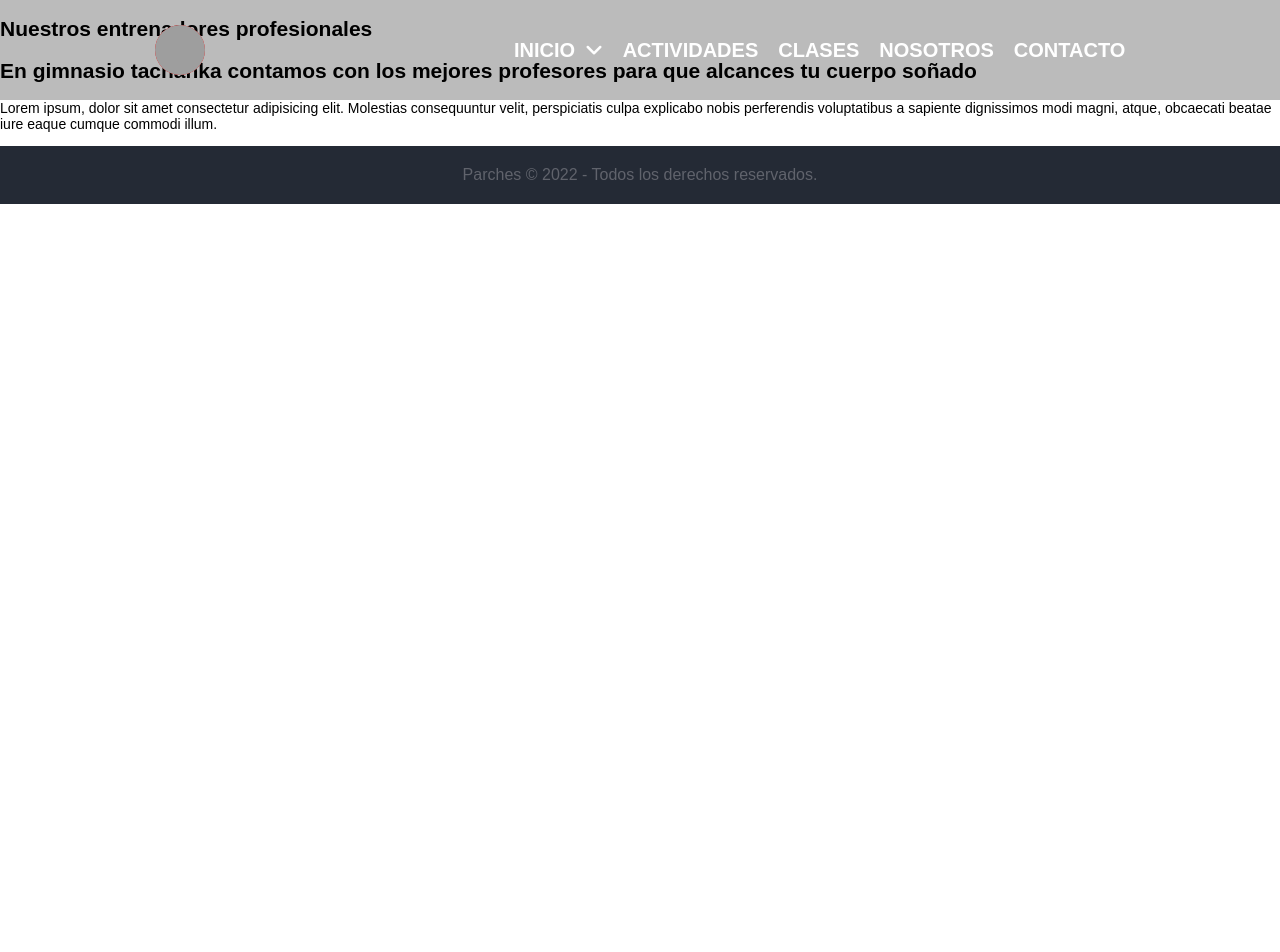
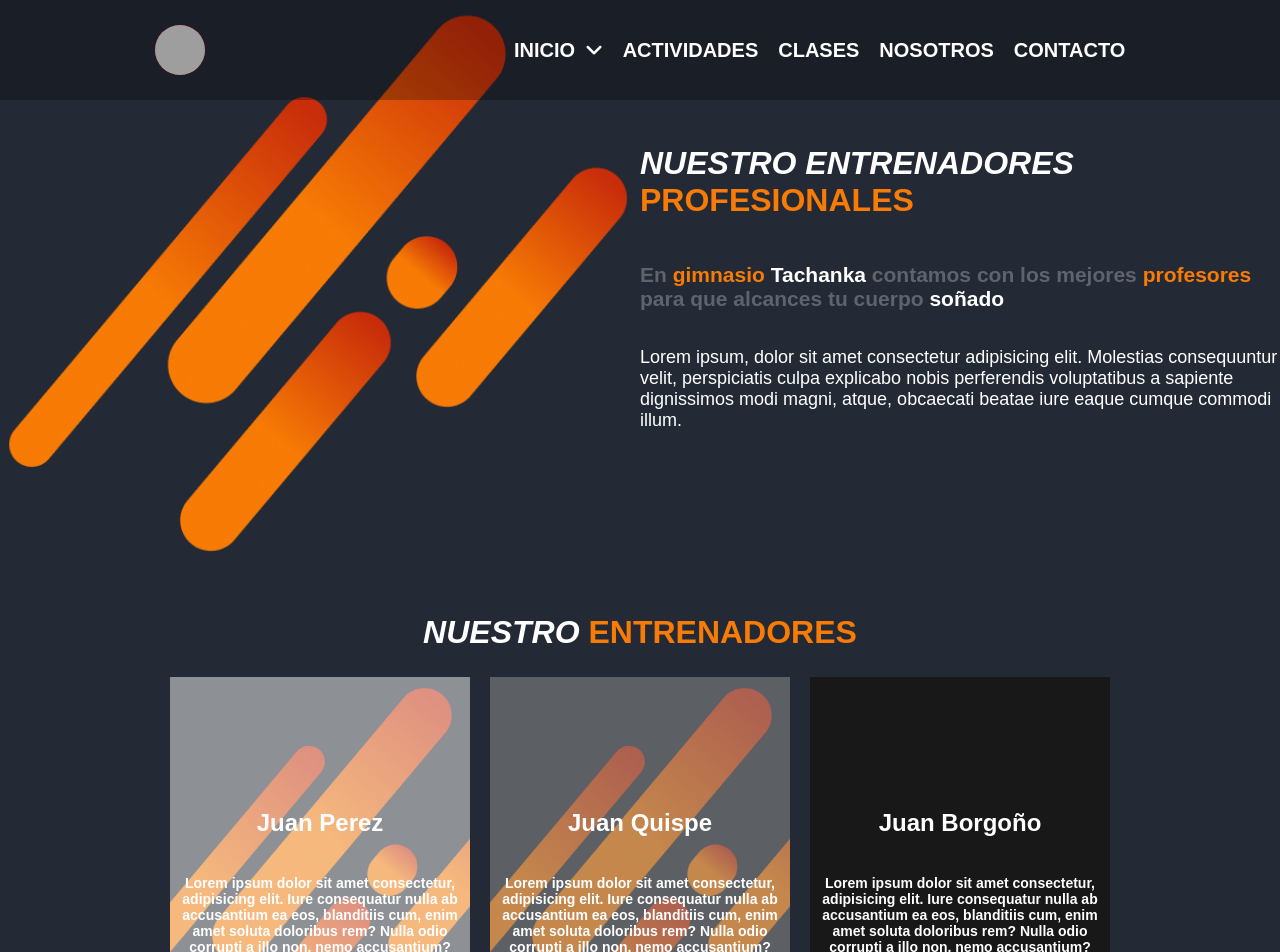
Before and after one commit to TeamMrWeb/Demo-5, a React (Vite) app: page /nosotros in a window 1280 px wide. Shown: the top 952 px of the page. Before the commit the page ends 817 px from the top, so only its background shows below. Built offline with nearby package versions, Linux system fonts and the light colour scheme; grey boxes are pictures that could not be loaded.

Commit message:
#16 Added coach cards

```diff
--- a/src/pages/About.jsx
+++ b/src/pages/About.jsx
@@ -1,20 +1,40 @@
+import mainFigure from "../assets/figure.png"
+import Card from "../components/Card"
 export default function About() {
   return (
     <section className="about-section">
         <div className="about-container">
             <div className="about-header">
-                <h1 className="about__title">
-                    Nuestros entrenadores profesionales
-                </h1>
-                <h2 className="about__subtitle">
-                    En gimnasio tachanka contamos con los mejores profesores para que alcances tu cuerpo soñado
-                </h2>
-                <p>
-                    Lorem ipsum, dolor sit amet consectetur adipisicing elit. Molestias consequuntur velit, perspiciatis culpa explicabo nobis perferendis voluptatibus a sapiente dignissimos modi magni, atque, obcaecati beatae iure eaque cumque commodi illum.
-                </p>
+                <div className="about-left">
+                    <img className="about__image" src={mainFigure} alt="mainFigure" />
+                </div>
+                <div className="about-right">
+                    <h1 className="about__title"> Nuestro entrenadores <span className="title-color">profesionales</span> </h1>
+                    <h2 className="about__subtitle"> En <span className="title-color">gimnasio</span> <span className="text-white">Tachanka</span> contamos con los mejores <span className="title-color">profesores</span> para que alcances tu cuerpo <span className="text-white">soñado</span> </h2>
+                    <p className="about__description"> Lorem ipsum, dolor sit amet consectetur adipisicing elit. Molestias consequuntur velit, perspiciatis culpa explicabo nobis perferendis voluptatibus a sapiente dignissimos modi magni, atque, obcaecati beatae iure eaque cumque commodi illum.</p>
+                </div>
             </div>
             <div className="about-content">
-                {/* Cards */}
+                <h1 className="about__title"> Nuestro <span className="title-color">entrenadores</span> </h1>
+                <div className="about-cards">
+                    <Card
+                        title={"Juan Perez"}
+                        backgroundImage={mainFigure}
+                        backgroundColor={"#f5f5f5"}
+                        paragraph="Lorem ipsum dolor sit amet consectetur, adipisicing elit. Iure consequatur nulla ab accusantium ea eos, blanditiis cum, enim amet soluta doloribus rem? Nulla odio corrupti a illo non, nemo accusantium?"
+                    />
+                    <Card
+                        title={"Juan Quispe"}
+                        backgroundImage={mainFigure}
+                        backgroundColor={"#939393"}
+                        paragraph="Lorem ipsum dolor sit amet consectetur, adipisicing elit. Iure consequatur nulla ab accusantium ea eos, blanditiis cum, enim amet soluta doloribus rem? Nulla odio corrupti a illo non, nemo accusantium?"
+                    />
+                    <Card
+                        title={"Juan Borgoño"}
+                        backgroundColor={"#181818"}
+                        paragraph="Lorem ipsum dolor sit amet consectetur, adipisicing elit. Iure consequatur nulla ab accusantium ea eos, blanditiis cum, enim amet soluta doloribus rem? Nulla odio corrupti a illo non, nemo accusantium?"
+                    />
+                </div>
             </div>
         </div>
     </section>
--- a/src/styles/index.css
+++ b/src/styles/index.css
@@ -107,6 +107,10 @@ html body .app {
 html body .app .title-color {
   color: #F77B05;
   font-style: normal;
+}
+
+html body .app .text-white {
+  color: #FFFFFF;
 }
 
 .welcome {
@@ -640,6 +644,139 @@ html body .app .title-color {
   height: 100%;
 }
 
+.about-section {
+  display: -webkit-box;
+  display: -ms-flexbox;
+  display: flex;
+  -webkit-box-align: center;
+      -ms-flex-align: center;
+          align-items: center;
+  -webkit-box-pack: center;
+      -ms-flex-pack: center;
+          justify-content: center;
+  height: -webkit-min-content;
+  height: -moz-min-content;
+  height: min-content;
+  width: 100%;
+  background-color: #242A35;
+}
+
+.about-section .about-container {
+  display: -webkit-box;
+  display: -ms-flexbox;
+  display: flex;
+  -webkit-box-orient: vertical;
+  -webkit-box-direction: normal;
+      -ms-flex-direction: column;
+          flex-direction: column;
+  -webkit-box-align: center;
+      -ms-flex-align: center;
+          align-items: center;
+  -webkit-box-pack: center;
+      -ms-flex-pack: center;
+          justify-content: center;
+  max-width: 1300px;
+  width: 100%;
+  height: 100%;
+}
+
+.about-section .about-container .about__title {
+  font-size: 32px;
+  font-weight: bold;
+  color: #FFFFFF;
+  text-transform: uppercase;
+  font-style: italic;
+}
+
+.about-section .about-container .about__subtitle {
+  color: #60636C;
+}
+
+.about-section .about-container .about__description {
+  color: #FFFFFF;
+  font-size: 18px;
+}
+
+.about-section .about-container .about-header {
+  display: -webkit-box;
+  display: -ms-flexbox;
+  display: flex;
+  -webkit-box-orient: horizontal;
+  -webkit-box-direction: normal;
+      -ms-flex-direction: row;
+          flex-direction: row;
+  -webkit-box-pack: center;
+      -ms-flex-pack: center;
+          justify-content: center;
+  -webkit-box-align: center;
+      -ms-flex-align: center;
+          align-items: center;
+  width: 100%;
+  height: 100%;
+}
+
+.about-section .about-container .about-header .about-left {
+  height: 100%;
+  width: 100%;
+}
+
+.about-section .about-container .about-header .about-left .about__image {
+  width: 100%;
+  height: 100%;
+}
+
+.about-section .about-container .about-header .about-right {
+  display: -webkit-box;
+  display: -ms-flexbox;
+  display: flex;
+  -webkit-box-orient: vertical;
+  -webkit-box-direction: normal;
+      -ms-flex-direction: column;
+          flex-direction: column;
+  -webkit-box-pack: center;
+      -ms-flex-pack: center;
+          justify-content: center;
+  -webkit-box-align: center;
+      -ms-flex-align: center;
+          align-items: center;
+  width: 100%;
+  height: 100%;
+}
+
+.about-section .about-container .about-content {
+  display: -webkit-box;
+  display: -ms-flexbox;
+  display: flex;
+  -webkit-box-orient: vertical;
+  -webkit-box-direction: normal;
+      -ms-flex-direction: column;
+          flex-direction: column;
+  -webkit-box-align: center;
+      -ms-flex-align: center;
+          align-items: center;
+  -webkit-box-pack: center;
+      -ms-flex-pack: center;
+          justify-content: center;
+  padding: 20px 0;
+  width: 100%;
+  height: 100%;
+}
+
+.about-section .about-container .about-content .about-cards {
+  display: -webkit-box;
+  display: -ms-flexbox;
+  display: flex;
+  -webkit-box-align: center;
+      -ms-flex-align: center;
+          align-items: center;
+  -webkit-box-pack: center;
+      -ms-flex-pack: center;
+          justify-content: center;
+  gap: 20px;
+  height: 100%;
+  width: 100%;
+}
+
 .gallery-section {
   display: -webkit-box;
   display: -ms-flexbox;
--- a/src/styles/index.scss
+++ b/src/styles/index.scss
@@ -23,6 +23,9 @@ html {
                 color: $primaryColor;
                 font-style: normal;
             }
+            .text-white {
+                color: $whiteColor;
+            }
         }
     }
 }
--- a/src/styles/pages/_about.scss
+++ b/src/styles/pages/_about.scss
@@ -0,0 +1,72 @@
+.about-section{
+    display: flex;
+    align-items: center;
+    justify-content: center;
+    height: min-content;
+    width: 100%;
+    background-color: $blackColor;
+    .about-container{
+        display: flex;
+        flex-direction: column;
+        align-items: center;
+        justify-content: center;
+        max-width: $maxPageWidth;
+        width: 100%;
+        height: 100%;
+        .about__title{
+            font-size: 32px;
+            font-weight: bold;
+            color: $whiteColor;
+            text-transform: uppercase;
+            font-style: italic;
+        }
+        .about__subtitle{
+            color: $textBlackColor;
+        }
+        .about__description{
+            color: $whiteColor;
+            font-size: 18px;
+        }
+        .about-header{
+            display: flex;
+            flex-direction: row;
+            justify-content: center;
+            align-items: center;
+            width: 100%;
+            height: 100%;
+            .about-left{
+                height: 100%;
+                width: 100%;
+                .about__image{
+                    width: 100%;
+                    height: 100%;
+                }
+            }
+            .about-right{
+                display: flex;
+                flex-direction: column;
+                justify-content: center;
+                align-items: center;
+                width: 100%;
+                height: 100%;
+            }
+        }
+        .about-content{
+            display: flex;
+            flex-direction: column;
+            align-items: center;
+            justify-content: center;
+            padding: 20px 0;
+            width: 100%;
+            height: 100%;
+            .about-cards{
+                display: flex;
+                align-items: center;
+                justify-content: center;
+                gap: 20px;
+                height: 100%;
+                width: 100%;
+            }
+        }
+    }
+}
```
Also changed, not shown: 1 other file (tests, documents, lock files or other folders).
